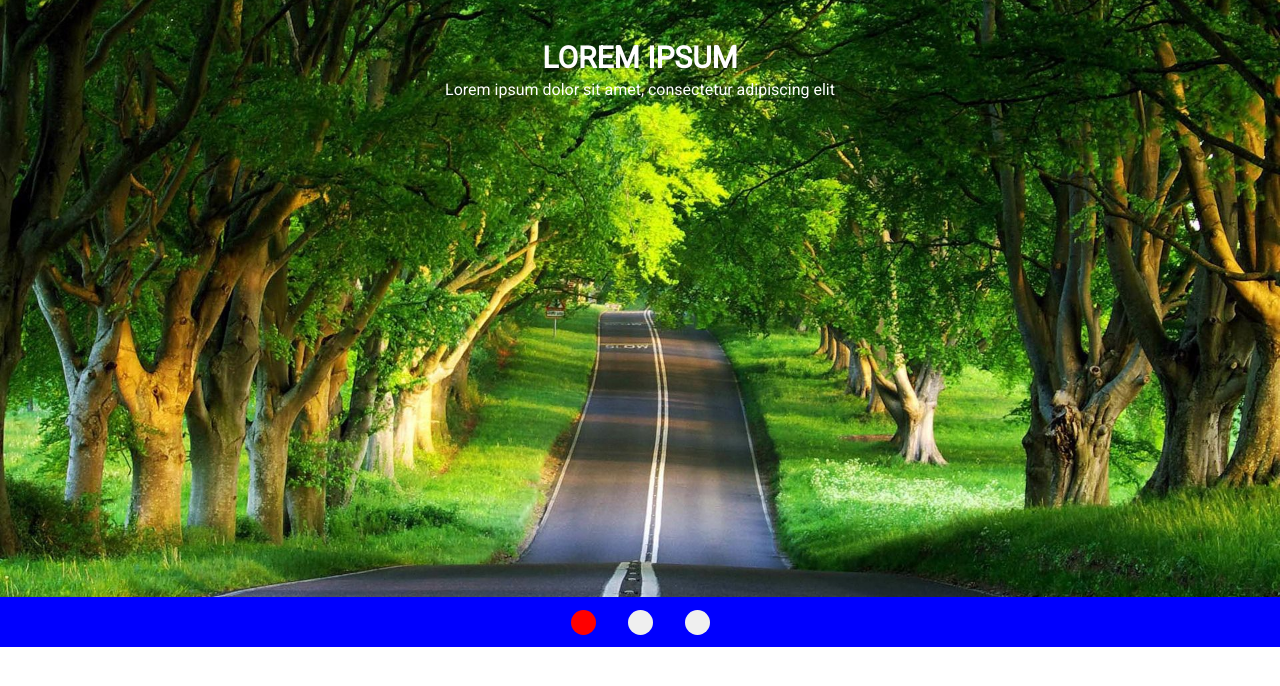
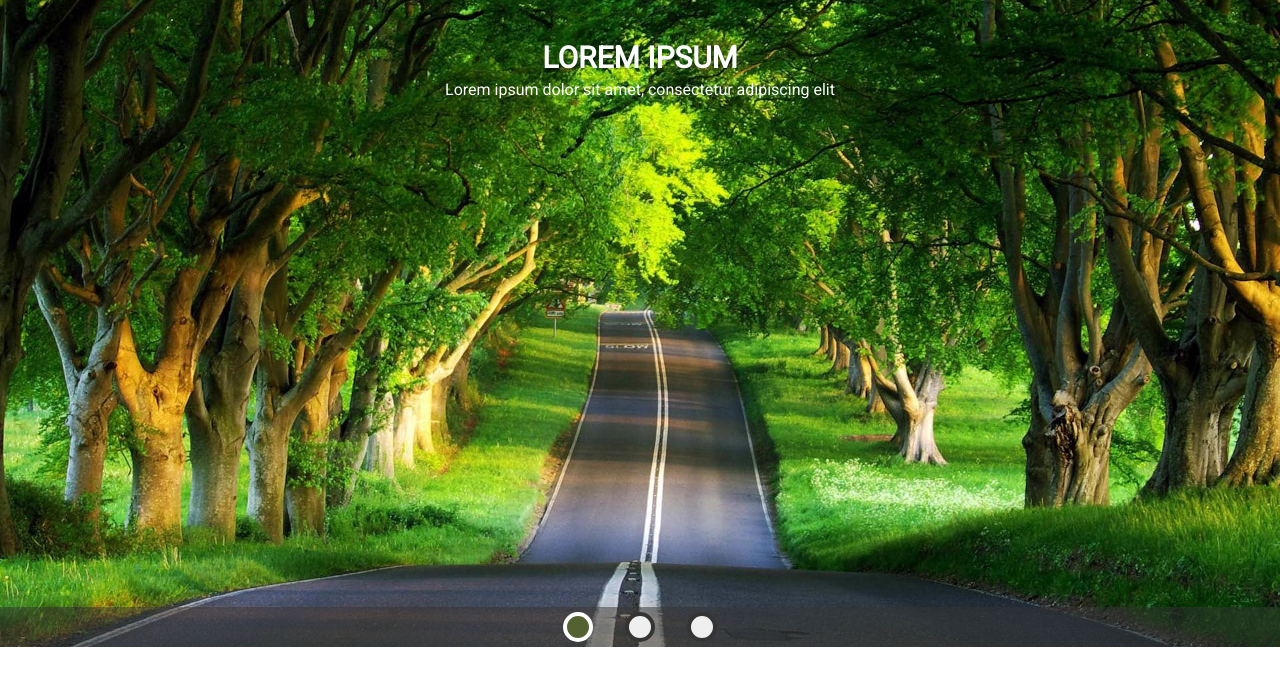
Before and after one commit to marco-amorim/dot-challenge, a React (Create React App) app in the folder react-js/: page / in a window 1280 px wide. Shown: the top 686 px of the page. Built offline with nearby package versions, Linux system fonts and the light colour scheme.

Commit message:
carousel styles

```diff
--- a/react-js/src/components/ImagesCarousel/index.js
+++ b/react-js/src/components/ImagesCarousel/index.js
@@ -7,16 +7,16 @@ const ImagesCarousel = ({ title, subtitle, images }) => {
 	const buttonsEl = useRef(null);
 
 	const onSlide = (nextImage) => {
-		buttonsEl.current.style.pointerEvents = 'none';
+		// buttonsEl.current.style.pointerEvents = 'none';
 
-		setSlideAnimation('fade-in-fwd');
+		// setSlideAnimation('fade-in-fwd');
 
 		setCurrentImage(nextImage);
 
-		setTimeout(() => {
-			buttonsEl.current.style.pointerEvents = 'unset';
-			setSlideAnimation('');
-		}, 500);
+		// setTimeout(() => {
+		// 	buttonsEl.current.style.pointerEvents = 'unset';
+		// 	setSlideAnimation('');
+		// }, 1000);
 	};
 
 	const renderButtons = (buttons) => {
@@ -26,7 +26,7 @@ const ImagesCarousel = ({ title, subtitle, images }) => {
 					key={index}
 					onClick={() => onSlide(btnNumber)}
 					className={`${
-						currentImage === btnNumber ? 'imgCarousel__buttons--active' : null
+						currentImage === btnNumber ? 'imgCarousel__buttons--active' : ''
 					}`}
 				/>
 			);
@@ -45,10 +45,10 @@ const ImagesCarousel = ({ title, subtitle, images }) => {
 				alt="Carousel Item"
 				className={slideAnimation}
 			/>
-
 			<div ref={buttonsEl} className="imgCarousel__buttons">
 				{renderButtons([0, 1, 2])}
 			</div>
+			<div ref={buttonsEl} className="imgCarousel__buttons__bg" />
 		</div>
 	);
 };
--- a/react-js/src/components/ImagesCarousel/styles.css
+++ b/react-js/src/components/ImagesCarousel/styles.css
@@ -8,9 +8,10 @@
 	text-align: center;
 	position: relative;
 	overflow: hidden;
+	user-select: none;
 }
 
-.imgCarousel__text h1 {
+.imgCarousel .imgCarousel__text h1 {
 	font-size: 30px;
 	color: #fefefe;
 	font-weight: 700;
@@ -18,7 +19,7 @@
 	margin: 10px auto 5px auto;
 }
 
-.imgCarousel__text p {
+.imgCarousel .imgCarousel__text p {
 	font-size: 16px;
 	color: #ffffff;
 	font-weight: 400;
@@ -26,7 +27,7 @@
 	margin: 0px auto 15px auto;
 }
 
-.imgCarousel__buttons {
+.imgCarousel .imgCarousel__buttons {
 	display: flex;
 	justify-content: center;
 	align-items: center;
@@ -37,23 +38,35 @@
 	bottom: 0;
 	margin-left: auto;
 	margin-right: auto;
-	height: 50px;
-	background-color: blue;
+	height: 40px;
+	z-index: 5;
 }
 
-.imgCarousel__buttons--active {
-	background-color: red;
-	pointer-events: none;
+.imgCarousel .imgCarousel__buttons__bg {
+	position: absolute;
+	bottom: 0;
+	height: 40px;
+	background-color: #343434;
+	width: 100%;
+	opacity: 0.5;
 }
 
-.imgCarousel__buttons button {
+.imgCarousel .imgCarousel__buttons .imgCarousel__buttons--active {
+	width: 30px;
+	height: 30px;
+	border-radius: 15px;
+	background-color: #546130;
+	border: 4px solid #ffffff;
+}
+
+.imgCarousel .imgCarousel__buttons button {
 	cursor: pointer;
 	margin: 1rem;
-	border-radius: 50%;
+	height: 30px;
+	width: 30px;
+	border-radius: 15px;
+	border: 4px solid #343434;
 	outline: none;
-	border: none;
-	height: 25px;
-	width: 25px;
 }
 
 @media (max-width: 767px) {
@@ -61,13 +74,13 @@
 		height: 50%;
 	}
 
-	.imgCarousel__text p {
+	.imgCarousel .imgCarousel__text p {
 		width: 200px;
 	}
 }
 
 @media (min-width: 767px) {
-	.imgCarousel__text {
+	.imgCarousel .imgCarousel__text {
 		position: absolute;
 		left: 0;
 		right: 0;
```
